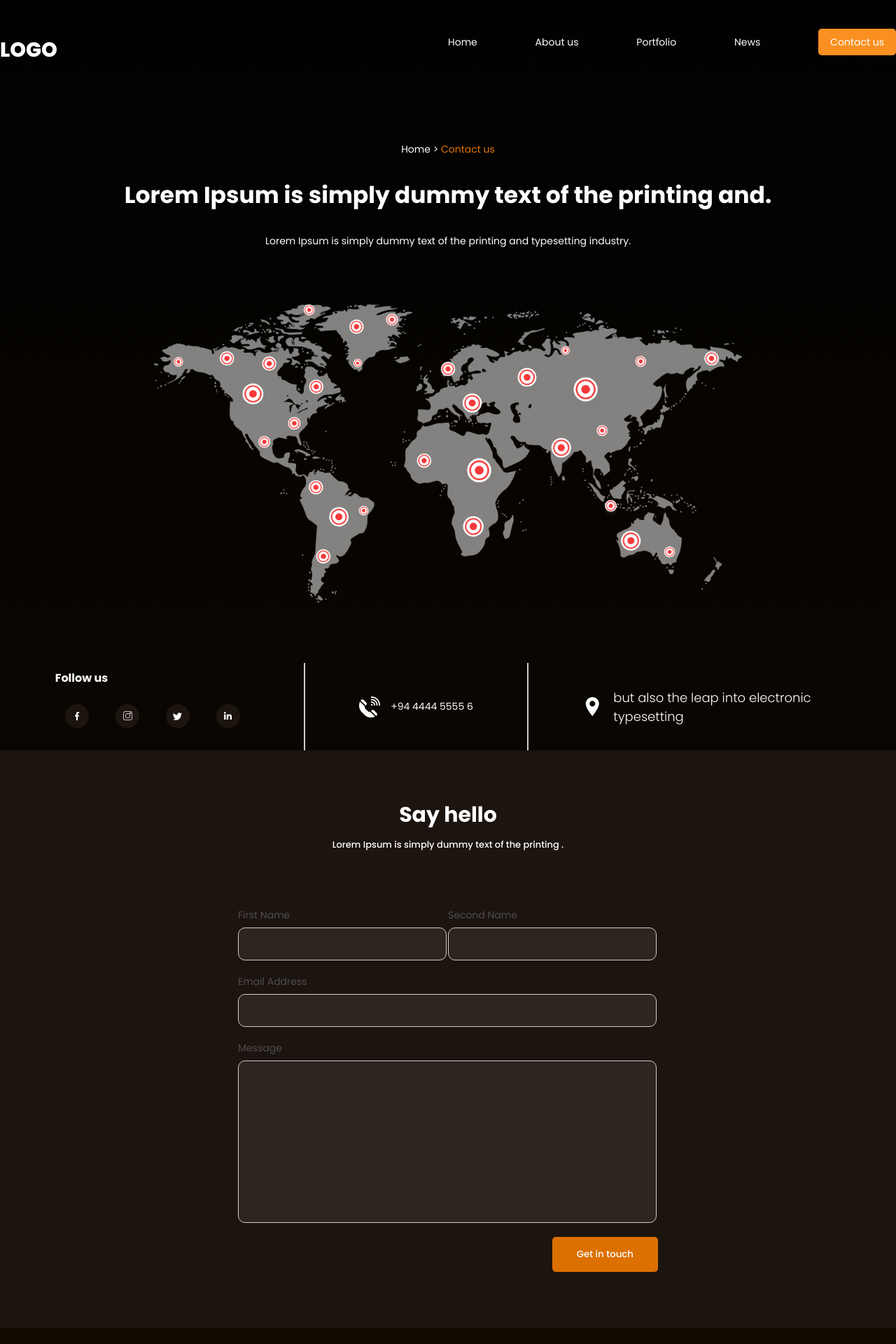
After one commit to Nevermind192/studyProject, a PHP site: page /contacts.html in a window 1280 px wide. The commit adds this page. Shown: the top 1920 px of the page at 70% size. Run offline with PHP 8.4, Linux system fonts and the light colour scheme.

Commit message:
Add 'Contacts' page

```diff
--- /dev/null
+++ b/contacts.html
@@ -0,0 +1,75 @@
+<!DOCTYPE html>
+<html lang="en">
+<head>
+    <meta charset="UTF-8">
+    <title>Title</title>
+    <link rel="stylesheet" href="css/main.css">
+    <link rel="stylesheet" href="css/contacts.css">
+    <script src="js/main.js"></script>
+</head>
+<body>
+    <div class="wrapper">
+        <div id="header"></div>
+
+        <div class="hero-contacts container">
+            <div class="center-text">
+                <a href="/">Home</a> > <a class="active" href="/contacts.html">Contact us</a>
+                <h1>Lorem Ipsum is simply dummy text of the printing and.</h1>
+                <p>Lorem Ipsum is simply dummy text of the printing and typesetting industry. </p>
+            </div>
+            <img src="img/contacts/map.png" alt="">
+            <div class="links">
+                <div class="block media">
+                    <h3>Follow us</h3>
+                    <div class="media-icons">
+                        <a href="#"><img src="img/contacts/facebook.png" alt=""></a>
+                        <a href="#"><img src="img/contacts/insta.png" alt=""></a>
+                        <a href="#"><img src="img/contacts/twitter.png" alt=""></a>
+                        <a href="#"><img src="img/contacts/in.png" alt=""></a>
+                    </div>
+                </div>
+                <hr>
+                <div class="phone-number block">
+                    <img src="img/contacts/phone.png" alt="">
+                    <span>+94 4444 5555 6</span>
+                </div>
+                <hr>
+                <div class="gps block">
+                    <img src="img/contacts/gps.png" alt="">
+                    <p>but also the leap into electronic typesetting</p>
+                </div>
+            </div>
+        </div>
+
+        <div class="feedback">
+            <div class="container">
+                <h2>Say hello</h2>
+                <p>Lorem Ipsum is simply dummy text of the printing .</p>
+
+                <form>
+                    <div class="inline">
+                        <div>
+                            <label for="first-name">First Name</label>
+                            <input type="text" id="first-name">
+                        </div>
+                        <div>
+                            <label for="second-name">Second Name</label>
+                            <input type="text" id="second-name">
+                        </div>
+                    </div>
+                    <label for="email-address">Email Address</label>
+                    <input type="email" id="email-address" class="one-line">
+                    <label for="message">Message</label>
+                    <textarea class="one-line" id="message"></textarea>
+
+                    <button type="button">Get in touch</button>
+                </form>
+            </div>
+        </div>
+
+        <div id="email"></div>
+
+        <div id="footer"></div>
+    </div>
+</body>
+</html>
--- /dev/null
+++ b/css/contacts.css
@@ -0,0 +1,132 @@
+/*---------CONTACTS PAGE----------*/
+
+.hero-contacts .center-text {
+    margin-top: 60px;
+    text-align: center;
+}
+
+.hero-contacts h1 {
+    margin-top: 30px;
+    margin-bottom: 30px;
+    font-size: 33px;
+}
+
+.hero-contacts > img {
+    width: 70%;
+    margin: 80px 15%;
+}
+
+.hero-contacts .links {
+    display: flex;
+    justify-content: space-around;
+    align-items: center;
+}
+
+.hero-contacts .links p {
+    font-size: 18px;
+    font-weight: 300;
+    max-width: 325px;
+}
+
+.hero-contacts .links .block {
+    display: flex;
+    align-items: center;
+    color: white;
+    gap: 15px;
+}
+
+.hero-contacts .links .block.media {
+    display: flex;
+    flex-direction: column;
+}
+
+.hero-contacts .links .block.media h3 {
+    align-self: flex-start;
+    font-size: 16px;
+}
+
+.hero-contacts .links .block .media-icons {
+    display: flex;
+    gap: 10px;
+}
+
+.hero-contacts .links hr {
+    border: 0;
+    background: #cccccc;
+    width: 2px;
+    height: 125px;
+    align-items: center;
+}
+
+/*----------Код формы--------*/
+.feedback {
+    padding: 70px 0;
+    background: #1C140F;
+}
+
+.feedback h2 {
+    text-align: center;
+    font-size: 30px;
+}
+
+.feedback p {
+    text-align: center;
+    margin-top: 10px;
+    font-size: 13px;
+    font-weight: 500;
+}
+
+.feedback form {
+    margin: 80px auto;
+    width: 600px;
+}
+
+.feedback form .inline {
+    display: flex;
+    justify-content: space-between;
+}
+
+.feedback form .inline > div {
+    width: 50%;
+}
+
+.feedback form label {
+    color: #4F4F4F;
+}
+
+.feedback form input, .feedback form textarea {
+    background: rgba(255, 255, 255, 7%);
+    border-radius: 10px;
+    border: 0.6px solid #CECECE;
+    display: block;
+    width: 92%;
+    padding: 15px 10px;
+    outline: none;
+    color: #ffffff;
+    margin-top: 7px;
+    margin-bottom: 20px;
+}
+
+.feedback form .one-line {
+    width: 96%;
+}
+
+.feedback form textarea {
+    resize: none;
+    height: 200px;
+}
+
+.feedback form button {
+    background: #DC7000;
+    border-radius: 5px;
+    border: 0;
+    float: right;
+    cursor: pointer;
+    color: #ffffff;
+    padding: 15px 35px;
+    transition: all 500ms ease;
+}
+
+.feedback form button:hover {
+    background: #a02604;
+}
--- a/css/main.css
+++ b/css/main.css
@@ -357,6 +357,16 @@ header nav ul li.btn a:hover, .email .block button:hover {
     z-index: 2;
 }
 
+/*------элемент Home > текущая страница------*/
+.hero-about .info a, .statistic a, .hero-contacts a {
+    text-decoration: none;
+    color: #ffffff;
+}
+
+.hero-about .info .active, .statistic a.active, .hero-contacts a.active {
+    color: #E47500;
+}
+
 /* -------------FOOTER-------------- */
 footer {
     background: #070707;
--- a/header.html
+++ b/header.html
@@ -6,7 +6,7 @@
             <li><a href="/about.html">About us</a></li>
             <li><a href="/services.html">Portfolio</a></li>
             <li><a href="#">News</a></li>
-            <li class="btn"><a href="#">Contact us</a></li>
+            <li class="btn"><a href="/contacts.html">Contact us</a></li>
         </ul>
     </nav>
 </header>
--- a/js/main.js
+++ b/js/main.js
@@ -24,6 +24,9 @@ document.addEventListener("DOMContentLoaded", function() {
         let currentPath = window.location.pathname;
         let menuItems = document.querySelectorAll("nav ul li a");
 
+        if(currentPath === '/contacts.html') {
+            return;
+        }
         menuItems.forEach(item => {
             if (item.getAttribute("href") === currentPath) {
                 item.parentElement.classList.add("active");
```
Also changed, not shown: css/about.css (+0 -9 lines), css/services.css (+0 -9 lines), img/contacts/facebook.png (added), img/contacts/gps.png (added), img/contacts/in.png (added), img/contacts/insta.png (added), img/contacts/map.png (added), img/contacts/phone.png (added), img/contacts/twitter.png (added).
